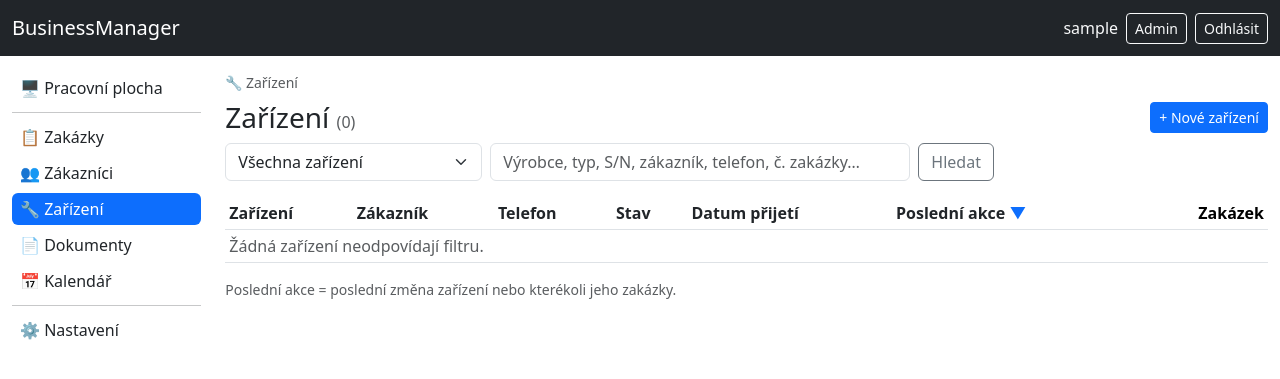
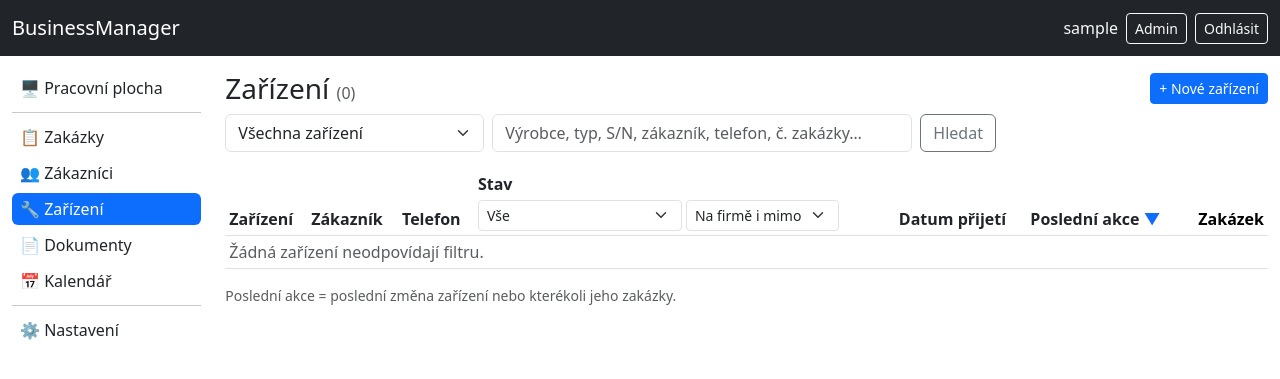
Before and after one commit to MajkyyQ/BusinessManager, a Django app: page /zarizeni/ in a window 1280 px wide. Shown: the top 379 px of the page. Run offline with Django 5.2, Linux system fonts and the light colour scheme; the visitor is signed in with stand-in values (Sample User, id 1); data comes from the database, SQL or seed files in the repository; data that the repository does not hold is empty.

Commit message:
Zařízení: filtr stavu (s možností Vše) a filtr Na firmě / Mimo firmu u sloupce Stav, odebrána navigace nad nadpisem
Co-Authored-By: Claude Opus 5.5 (1M context) <noreply@anthropic.com>
Claude-Session: https://claude.ai/code/session_01UcDfGjiNjXMpwSp2SZ8v4F

```diff
--- a/core/templates/core/zarizeni_prehled.html
+++ b/core/templates/core/zarizeni_prehled.html
@@ -1,17 +1,19 @@
 {% extends "core/base.html" %}{% block content %}
 <div class="d-flex flex-wrap justify-content-between align-items-center mb-2 gap-2"><h3 class="mb-0">Zařízení <small class="text-muted fs-6">({{ rows|length }})</small></h3>
 <a class="btn btn-sm btn-primary" href="{% url 'create' 'zarizeni' %}?next={{ request.path }}">+ Nové zařízení</a></div>
-<form method="get" class="d-flex flex-wrap gap-2 mb-3"><input type="hidden" name="o" value="{{ o }}">
+<form method="get" id="zf" class="d-flex flex-wrap gap-2 mb-3"><input type="hidden" name="o" value="{{ o }}">
 <select name="f" class="form-select w-auto" onchange="this.form.submit()">{% for k,n in filtry %}<option value="{{ k }}" {% if k == f %}selected{% endif %}>{{ n }}</option>{% endfor %}</select>
 <input class="form-control w-auto flex-grow-1" style="max-width:420px" name="q" value="{{ q }}" placeholder="Výrobce, typ, S/N, zákazník, telefon, č. zakázky…">
-<button class="btn btn-outline-secondary">Hledat</button>{% if q or f %}<a class="btn btn-link" href="{% url 'zarizeni_prehled' %}">Zrušit filtr</a>{% endif %}</form>
+<button class="btn btn-outline-secondary">Hledat</button>{% if q or f or fs or fi %}<a class="btn btn-link" href="{% url 'zarizeni_prehled' %}">Zrušit filtr</a>{% endif %}</form>
 <div class="table-responsive"><table class="table table-sm table-hover align-middle"><thead><tr>
-{% for k,l,ord,ar in heads %}<th class="text-nowrap"><a class="text-decoration-none text-dark" href="?q={{ q|urlencode }}&f={{ f }}&o={{ ord }}">{{ l }} <span class="text-primary">{{ ar }}</span></a></th>{% endfor %}<th class="text-end">Zakázek</th></tr></thead><tbody>
+{% for k,l,ord,ar in heads %}<th class="text-nowrap"><a class="text-decoration-none text-dark" href="?{% if keep %}{{ keep }}&{% endif %}o={{ ord }}">{{ l }} <span class="text-primary">{{ ar }}</span></a>{% if k == "stav" %}
+<div class="d-flex gap-1 mt-1 fw-normal"><select name="st" form="zf" class="form-select form-select-sm w-auto" onchange="this.form.submit()" title="Filtr stavu"><option value="">Vše</option>{% for s in stavy %}<option {% if s == fs %}selected{% endif %}>{{ s }}</option>{% endfor %}</select>
+<select name="fi" form="zf" class="form-select form-select-sm w-auto" onchange="this.form.submit()" title="Je zařízení na firmě?"><option value="">Na firmě i mimo</option><option value="ano" {% if fi == "ano" %}selected{% endif %}>Na firmě</option><option value="ne" {% if fi == "ne" %}selected{% endif %}>Mimo firmu</option></select></div>{% endif %}</th>{% endfor %}<th class="text-end">Zakázek</th></tr></thead><tbody>
 {% for r in rows %}<tr style="cursor:pointer" onclick="if(!event.target.closest('a'))location.href='{% url 'detail' 'zarizeni' r.d.pk %}'">
 <td><a href="{% url 'detail' 'zarizeni' r.d.pk %}" class="fw-semibold">{{ r.d.vyrobce }} {{ r.d.typ }}{% if not r.d.vyrobce and not r.d.typ %}Zařízení {{ r.d.pk }}{% endif %}</a>{% if r.d.seriove_cislo %}<br><small class="text-muted">S/N: {{ r.d.seriove_cislo }}</small>{% endif %}</td>
 <td><a href="{% url 'detail' 'zakaznik' r.d.zakaznik_id %}">{{ r.d.zakaznik }}</a></td>
 <td class="text-nowrap">{% if r.d.zakaznik.telefon %}<a href="tel:{{ r.d.zakaznik.telefon }}">{{ r.d.zakaznik.telefon }}</a>{% else %}–{% endif %}</td>
-<td><span class="badge bg-{{ r.css }}">{{ r.stav }}</span>{% if r.firma %} <span class="badge bg-warning text-dark">ve firmě</span>{% endif %}{% if r.z %}<br><small><a href="{% url 'detail' 'zakazka' r.z.pk %}">#{{ r.z.cislo_zakazky }}</a></small>{% endif %}</td>
+<td><span class="badge bg-{{ r.css }}">{{ r.stav }}</span>{% if r.firma %} <span class="badge bg-warning text-dark">na firmě</span>{% endif %}{% if r.z %}<br><small><a href="{% url 'detail' 'zakazka' r.z.pk %}">#{{ r.z.cislo_zakazky }}</a></small>{% endif %}</td>
 <td class="text-nowrap">{{ r.prijeti|date:"j. n. Y"|default:"–" }}</td>
 <td class="text-nowrap">{{ r.akce|date:"j. n. Y H:i"|default:"–" }}</td>
 <td class="text-end">{{ r.n }}</td></tr>{% empty %}<tr><td colspan="7" class="text-muted">Žádná zařízení neodpovídají filtru.</td></tr>{% endfor %}</tbody></table></div>
--- a/core/views.py
+++ b/core/views.py
@@ -429,7 +429,7 @@ def zakazka_nova(request):
         role=["Přinesl zařízení", "Vyzvedl zařízení", "Kontakt", "Jiné"], now=timezone.localtime().strftime("%Y-%m-%dT%H:%M"))
 
 # ---------------- Zařízení (samostatná evidence) ----------------
-ZAR_FILTRY = [("", "Všechna zařízení"), ("firma", "Ve firmě (otevřená zakázka)"), ("oprava", "V opravě"), ("dil", "Čeká na díl"),
+ZAR_FILTRY = [("", "Všechna zařízení"), ("firma", "Na firmě (otevřená zakázka)"), ("oprava", "V opravě"), ("dil", "Čeká na díl"),
               ("zakaznik", "U zákazníka"), ("bez", "Bez zakázky"), ("neaktivni", "Neaktivní")]
 ZAR_RAZENI = {"zarizeni": "Zařízení", "zakaznik": "Zákazník", "telefon": "Telefon", "stav": "Stav", "prijeti": "Datum přijetí", "akce": "Poslední akce"}
 def _zar_posledni_akce(d, hist):
@@ -437,6 +437,7 @@ def _zar_posledni_akce(d, hist):
     return max((x for x in t if x), default=None)
 def zarizeni_prehled(request):
     f = request.GET.get("f", ""); q = request.GET.get("q", "").strip(); o = request.GET.get("o", "-akce")
+    fs = request.GET.get("st", ""); fi = request.GET.get("fi", "")  # filtr stavu a filtr „na firmě“
     key = o.lstrip("-") if o.lstrip("-") in ZAR_RAZENI else "akce"; desc = o.startswith("-")
     qs = Zarizeni.objects.select_related("zakaznik").prefetch_related(Prefetch("zakazka_set", queryset=Zakazka.objects.select_related("stav").order_by("-datum_prijeti", "-datum_vytvoreni"), to_attr="zz"))
     if f != "neaktivni": qs = qs.filter(aktivni=True)
@@ -451,14 +452,18 @@ def zarizeni_prehled(request):
     for d in qs:
         z = d.zz[0] if d.zz else None; st = z.stav.nazev if z and z.stav else ""; otevrena = bool(z) and st not in CLOSED
         if not {"firma": otevrena, "oprava": st in ("Rozpracováno", "Opraveno"), "dil": st == "Čeká na díl", "zakaznik": bool(z) and not otevrena, "bez": not z}.get(f, True): continue
-        rows.append(dict(d=d, z=z, stav=st or ("Bez zakázky" if not z else "–"), css=STAV_CSS.get(st, "light text-dark border"), n=len(d.zz), firma=otevrena,
+        stav = st or ("Bez zakázky" if not z else "–")
+        if (fs and stav != fs) or (fi == "ano" and not otevrena) or (fi == "ne" and otevrena): continue
+        rows.append(dict(d=d, z=z, stav=stav, css=STAV_CSS.get(st, "light text-dark border"), n=len(d.zz), firma=otevrena,
                          prijeti=z.datum_prijeti if z else None, akce=_zar_posledni_akce(d, hist)))
     far = timezone.make_aware(datetime(1900, 1, 1))
     sk = {"zarizeni": lambda r: f"{r['d'].vyrobce} {r['d'].typ}".lower(), "zakaznik": lambda r: str(r["d"].zakaznik).lower(), "telefon": lambda r: r["d"].zakaznik.telefon or "",
           "stav": lambda r: r["stav"].lower(), "prijeti": lambda r: r["prijeti"] or far, "akce": lambda r: r["akce"] or far}[key]
     rows.sort(key=sk, reverse=desc)
     heads = [(k, l, ("" if desc or k != key else "-") + k, ("▼" if desc else "▲") if k == key else "") for k, l in ZAR_RAZENI.items()]
-    return R(request, "zarizeni_prehled", sec="zarizeni", crumbs=[("🔧 Zařízení", None)], rows=rows, f=f, q=q, o=o, heads=heads, filtry=ZAR_FILTRY)
+    stavy = list(StavZakazky.objects.filter(aktivni=True).values_list("nazev", flat=True)) + ["Bez zakázky"]
+    keep = urlencode({k: x for k, x in (("q", q), ("f", f), ("st", fs), ("fi", fi)) if x})
+    return R(request, "zarizeni_prehled", sec="zarizeni", crumbs=None, rows=rows, f=f, q=q, o=o, heads=heads, filtry=ZAR_FILTRY, stavy=stavy, fs=fs, fi=fi, keep=keep)
 def zarizeni_detail(request, pk):
     d = get_object_or_404(Zarizeni.objects.select_related("zakaznik"), pk=pk)
     zak = list(d.zakazka_set.select_related("stav").prefetch_related("zamestnanci", Prefetch("provedenyukon_set", queryset=ProvedenyUkon.objects.select_related("typ_ukonu").prefetch_related("zamestnanci")),
```
